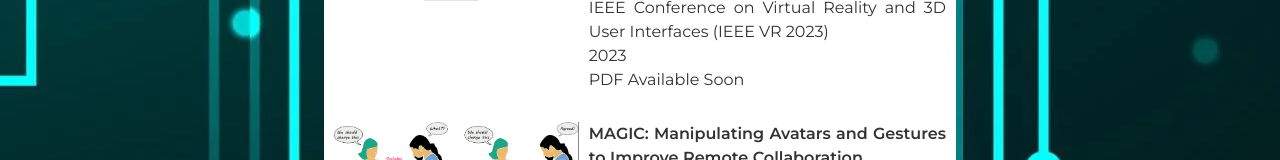
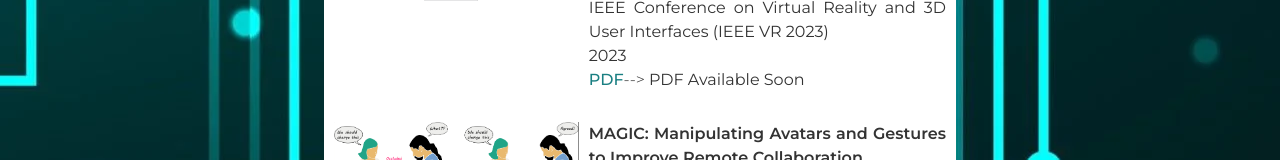
Before and after one commit to CatarinaFidalgo/catarinafidalgo.github.io, a plain HTML site: page index.html in a window 1280 px wide. Shown: the part 1394-1554 px from the top of the page. Drawn offline with Linux system fonts and the light colour scheme; files that its build step writes are made by us from their sources.

Commit message:
Update index.html

```diff
--- a/index.html
+++ b/index.html
@@ -146,7 +146,7 @@
                         <span class="authors">Catarina G. Fidalgo, Yukang Yan, Hyunsung Cho, Mauricio Sousa, David Lindlbauer, Joaquim Jorge.</span><br />
                         <span class="venue">IEEE Conference on Virtual Reality and 3D User Interfaces (IEEE VR 2023)</span><br />
                         <span class="venue">2023</span><br />
-                        <!--<a href="assets/publications/msc-thesis-catarinafidalgo.pdf">PDF</a>-->
+                        <a href="">PDF</a>-->
                         <span class="venue">PDF Available Soon</span><br />
                     </div>
                 </div>
```
